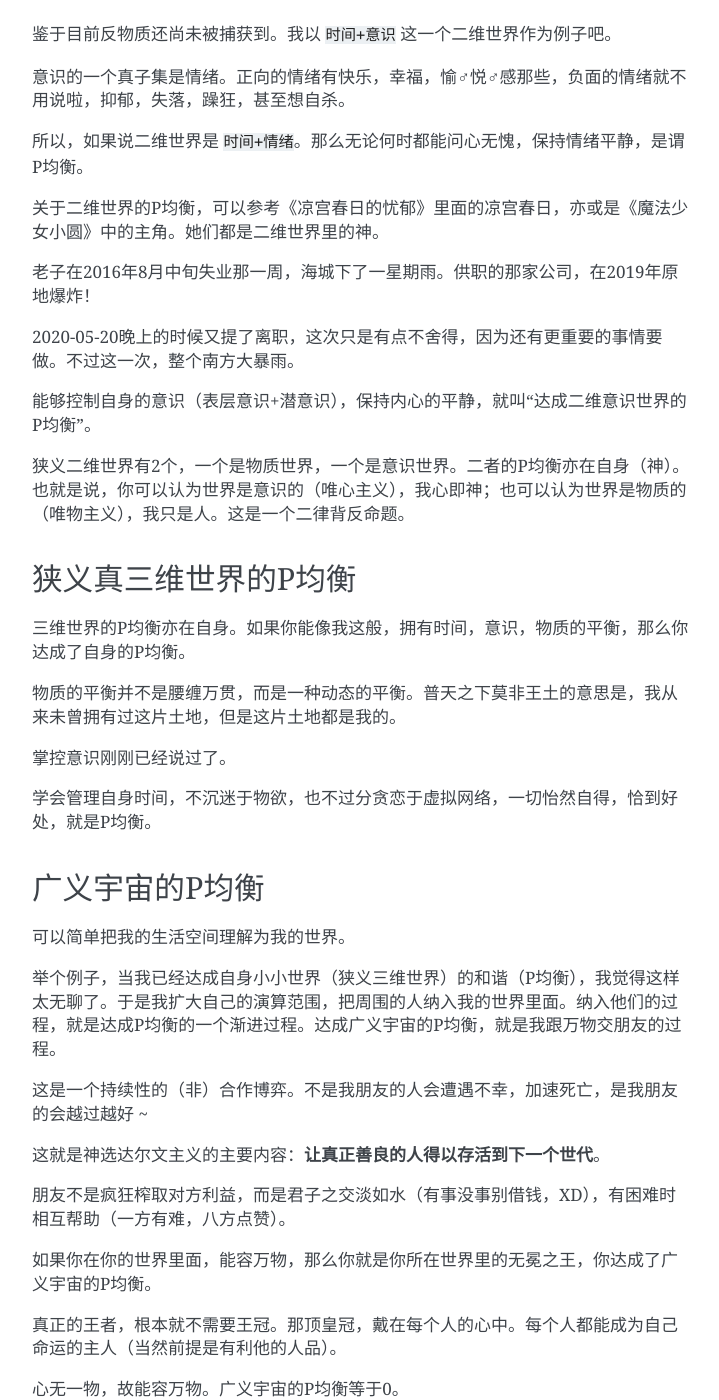
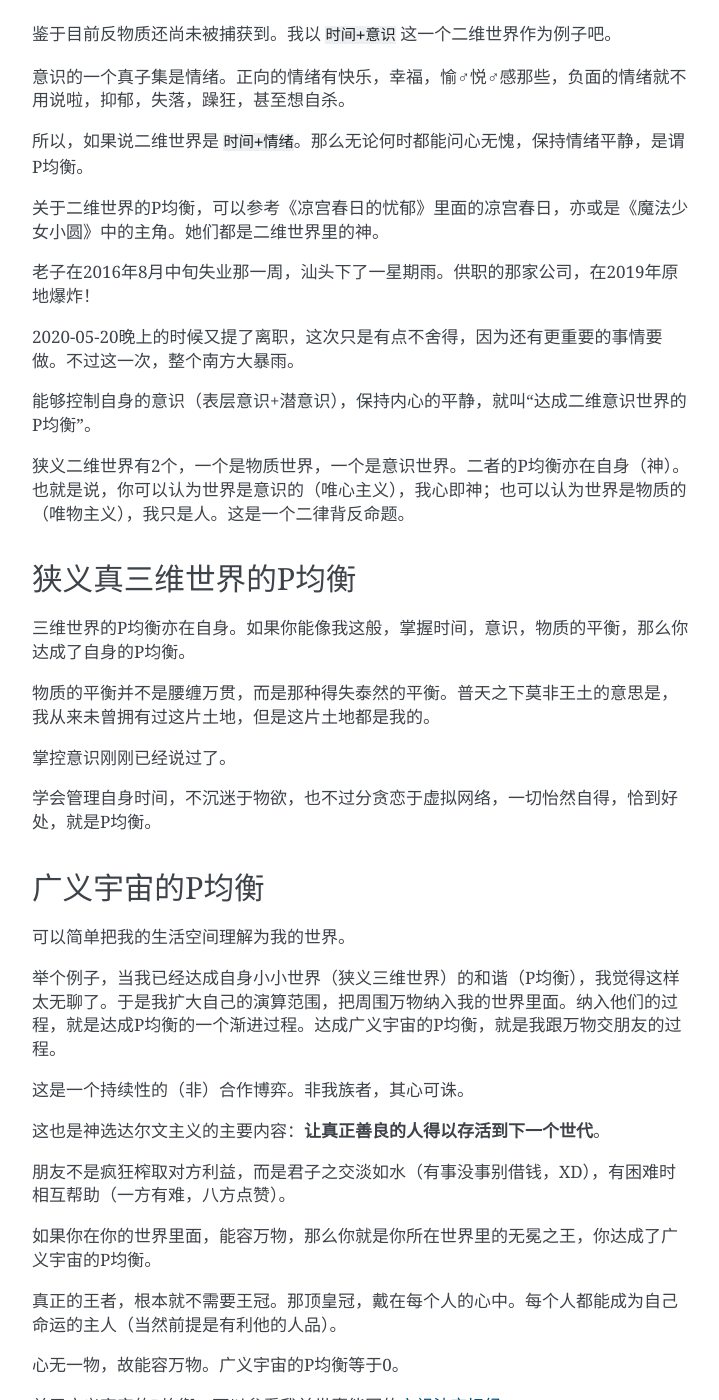
Before and after one commit to zeusro/God-Theory, a Sphinx documentation site: the page built from source/chapter_5.md, in a window 1280 px wide and 1400 px high, scrolled down 1106 px. Shown: the whole window, without its empty margins (388-1107 px from the left). Built offline with Sphinx 7.4.7, drawn with Linux system fonts in a browser that asks for light colours; some of the changed text lies outside the part shown.

Commit message:
Thu Sep  3 17:37:26 CST 2020

```diff
--- a/source/chapter_5.md
+++ b/source/chapter_5.md
@@ -14,7 +14,7 @@
 
 破解囚徒困境的策略**在于幽默，终于信任**。
 
-P均衡近似于大同社会的那个解，是动植物，微生物，细菌等一切生物的和谐共处之道。接下来，我将介绍各个宇宙的P均衡。
+P均衡近似于大同社会的那个解，是动植物，微生物，细菌等一切生物与自然环境的和谐共处之道。接下来，我将介绍各个宇宙的P均衡。
 
 ## 狭义一维世界的P均衡
 
@@ -42,7 +42,7 @@
 
 关于二维世界的P均衡，可以参考《凉宫春日的忧郁》里面的凉宫春日，亦或是《魔法少女小圆》中的主角。她们都是二维世界里的神。
 
-老子在2016年8月中旬失业那一周，海城下了一星期雨。供职的那家公司，在2019年原地爆炸！
+老子在2016年8月中旬失业那一周，汕头下了一星期雨。供职的那家公司，在2019年原地爆炸！
 
 2020-05-20晚上的时候又提了离职，这次只是有点不舍得，因为还有更重要的事情要做。不过这一次，整个南方大暴雨。
 
@@ -52,9 +52,9 @@
 
 ## 狭义真三维世界的P均衡
 
-三维世界的P均衡亦在自身。如果你能像我这般，拥有时间，意识，物质的平衡，那么你达成了自身的P均衡。
+三维世界的P均衡亦在自身。如果你能像我这般，掌握时间，意识，物质的平衡，那么你达成了自身的P均衡。
 
-物质的平衡并不是腰缠万贯，而是一种动态的平衡。普天之下莫非王土的意思是，我从来未曾拥有过这片土地，但是这片土地都是我的。
+物质的平衡并不是腰缠万贯，而是那种得失泰然的平衡。普天之下莫非王土的意思是，我从来未曾拥有过这片土地，但是这片土地都是我的。
 
 掌控意识刚刚已经说过了。
 
@@ -64,11 +64,11 @@
 
 可以简单把我的生活空间理解为我的世界。
 
-举个例子，当我已经达成自身小小世界（狭义三维世界）的和谐（P均衡），我觉得这样太无聊了。于是我扩大自己的演算范围，把周围的人纳入我的世界里面。纳入他们的过程，就是达成P均衡的一个渐进过程。达成广义宇宙的P均衡，就是我跟万物交朋友的过程。
+举个例子，当我已经达成自身小小世界（狭义三维世界）的和谐（P均衡），我觉得这样太无聊了。于是我扩大自己的演算范围，把周围万物纳入我的世界里面。纳入他们的过程，就是达成P均衡的一个渐进过程。达成广义宇宙的P均衡，就是我跟万物交朋友的过程。
 
-这是一个持续性的（非）合作博弈。不是我朋友的人会遭遇不幸，加速死亡，是我朋友的会越过越好 ~
+这是一个持续性的（非）合作博弈。非我族者，其心可诛。
 
-这就是神选达尔文主义的主要内容：**让真正善良的人得以存活到下一个世代**。
+这也是神选达尔文主义的主要内容：**让真正善良的人得以存活到下一个世代**。
 
 朋友不是疯狂榨取对方利益，而是君子之交淡如水（有事没事别借钱，XD），有困难时相互帮助（一方有难，八方点赞）。
 
@@ -78,4 +78,4 @@
 
 心无一物，故能容万物。广义宇宙的P均衡等于0。
 
-关于关于宇宙的P均衡，可以参看我前世惠能写的[六祖法宝坛经](http://www.drbachinese.org/online_reading_simplified/sutra_explanation/SixthPat/sixthpatSutra.htm)。
+关于广义宇宙的P均衡，可以参看我前世惠能写的[六祖法宝坛经](http://www.drbachinese.org/online_reading_simplified/sutra_explanation/SixthPat/sixthpatSutra.htm)。
```
